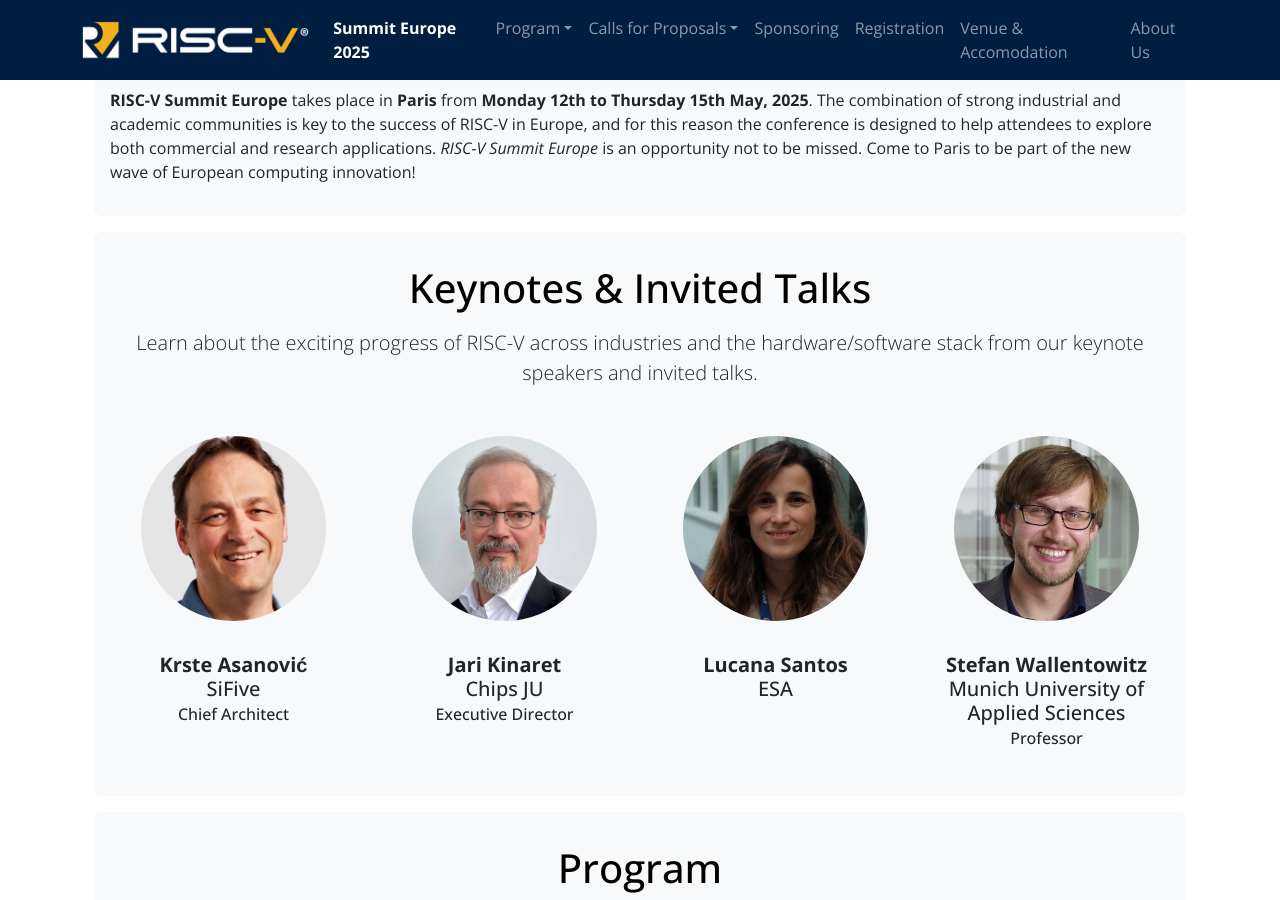
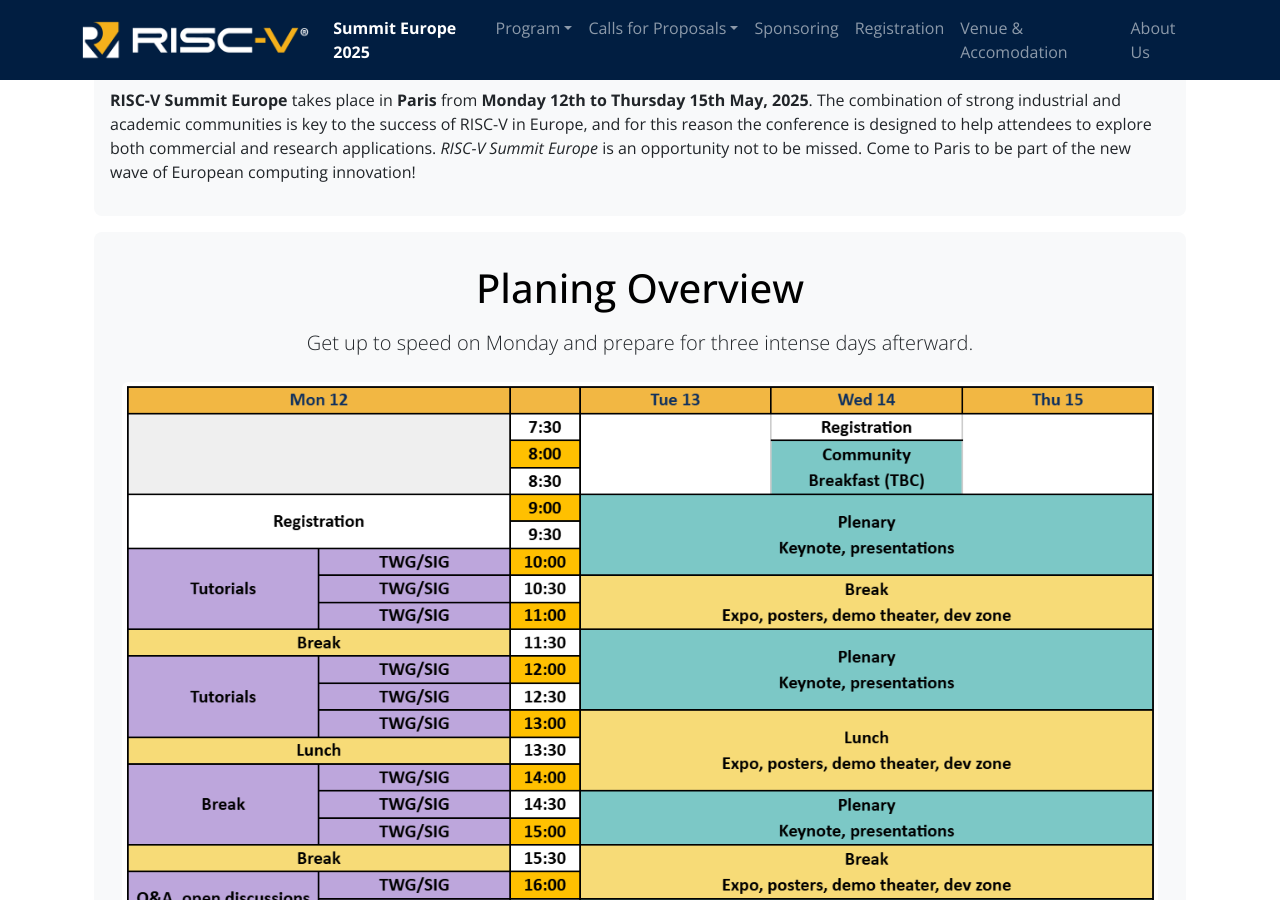
Before and after one commit to riscv-europe/summit-website-development, a Jekyll site: the page built from summit/2025/index.md, in a window 1280 px wide and 900 px high, scrolled down 703 px. Built offline with Jekyll 4.4.1, drawn with Linux system fonts in a browser that asks for light colours.

Commit message:
Add: the schedule on the main page.

```diff
--- a/summit/2025/index.md
+++ b/summit/2025/index.md
@@ -26,6 +26,17 @@
 explore both commercial and research applications.  *RISC-V Summit
 Europe* is an opportunity not to be missed. Come to Paris to be part
 of the new wave of European computing innovation!
+
+{% include jumboboxend.html %}
+
+{% include jumboboxstart.html
+title = "Planing Overview"
+lead = "Get up to speed on Monday and prepare for three intense days afterward."
+%}
+
+{% include bannerimg.html
+    img = "media/banners/schedule-overview.png"
+%}
 
 {% include jumboboxend.html %}
 
```
